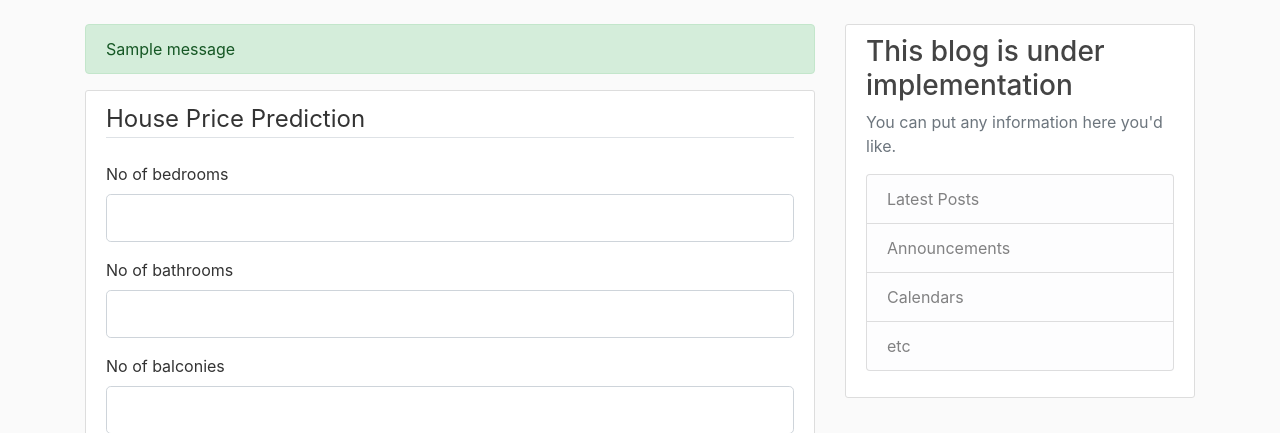
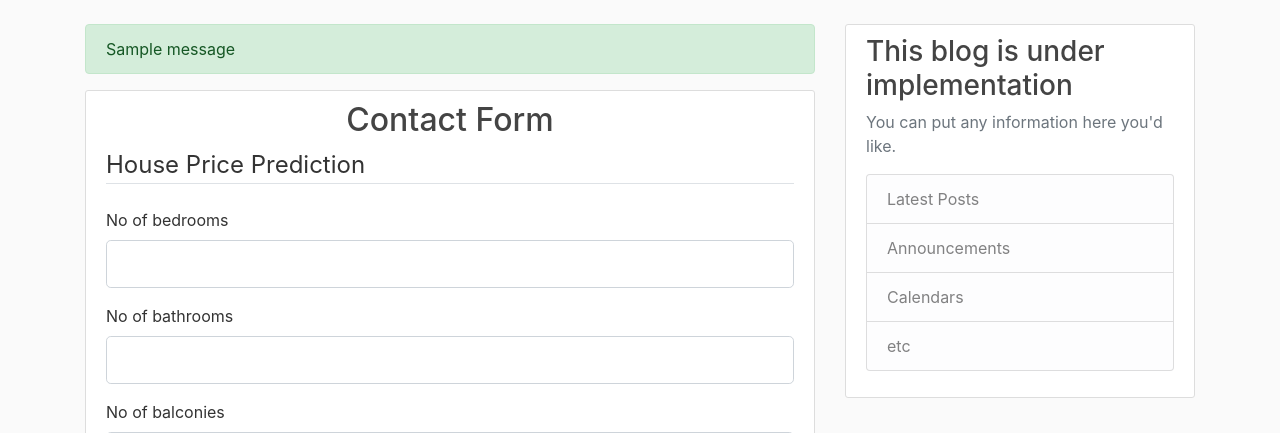
Before and after one commit to shravankumargottala/Hyderabad_House_Price_Prediction, a Flask app: template templates/flatprice.html in a window 1280 px wide. Shown: the part 56-489 px from the top of the page. Run offline with Flask 2, Linux system fonts and the light colour scheme; the template is opened without the code that fills it: most values are stand-ins (such as "Sample title", 1, 10 or a date in 2020); one stand-in notice (Sample message) is shown; form fields are guessed from the names that the template uses; parts of the project's set-up code (start-up, migrations or seed data) failed here and were passed over; some libraries are stand-ins or nearby versions.

Commit message:
Add files via upload

```diff
--- a/templates/flatprice.html
+++ b/templates/flatprice.html
@@ -1,6 +1,11 @@
 {% extends "layout.html" %}
 {% block content %}
     <div class="content-section">
+        <h2 style = "text-align: center;">Contact Form</h2>
+
+          {% for message in form.No_of_Bedrooms.errors %}
+             <div>{{ message }}</div>
+          {% endfor %}
         <form method="POST" name = "house_form" action="{{ url_for('flat_predict')}}">
             {{ form.hidden_tag() }}
             <fieldset class="form-group">
@@ -140,7 +145,6 @@
             Already Have An Account? <a class="ml-2" href="{{ url_for('login') }}">Sign In</a>
         </small>
     </div>
-{% block head %}
     <script>
     function checkform() {
     	if( parseInt(document.house_form.Supr_Area.value) < parseInt(document.house_form.Carp_Area.value) ) {
@@ -166,5 +170,4 @@
 
     }
     </script>
-{% endblock head %}
 {% endblock content %}
```
